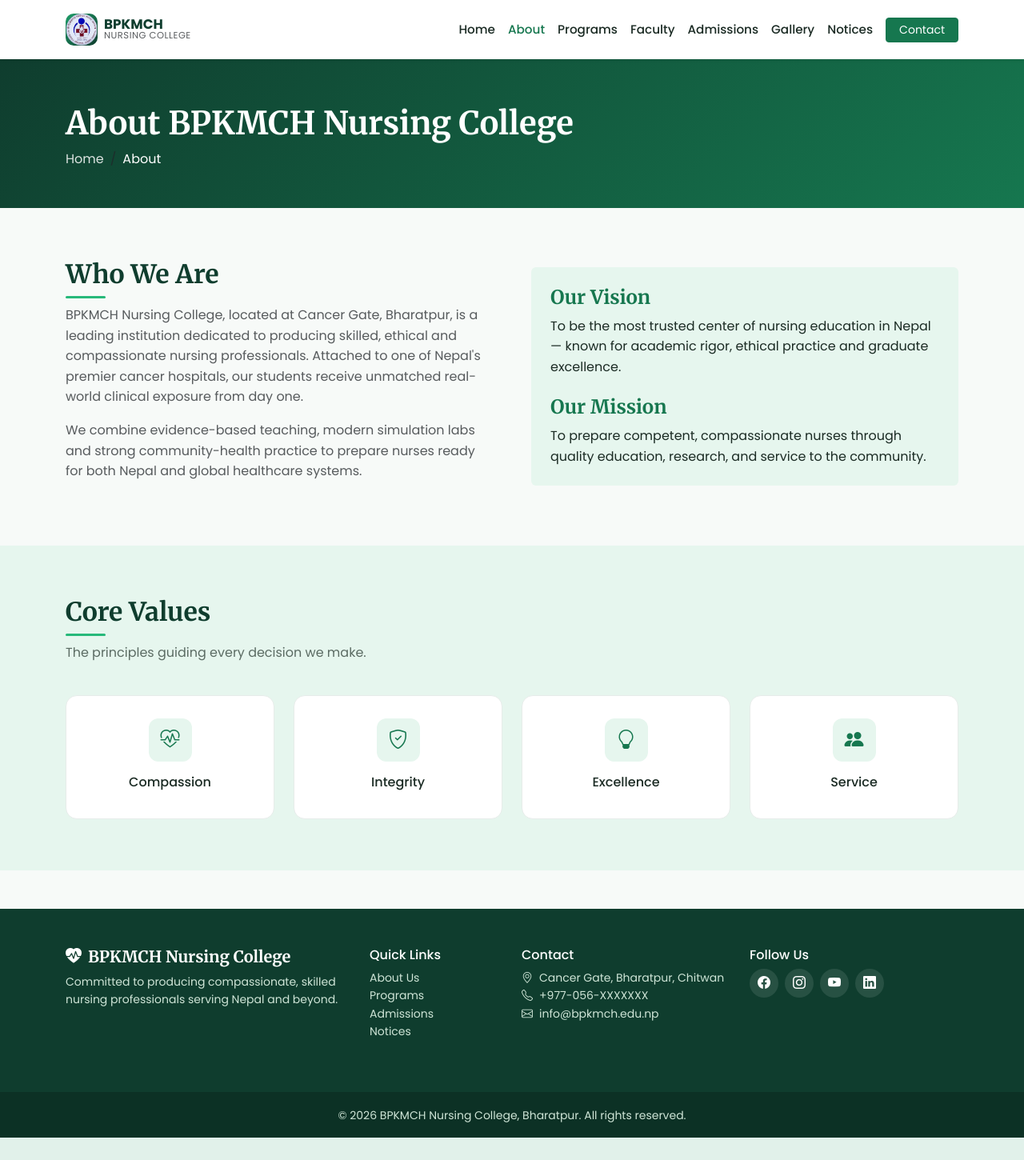
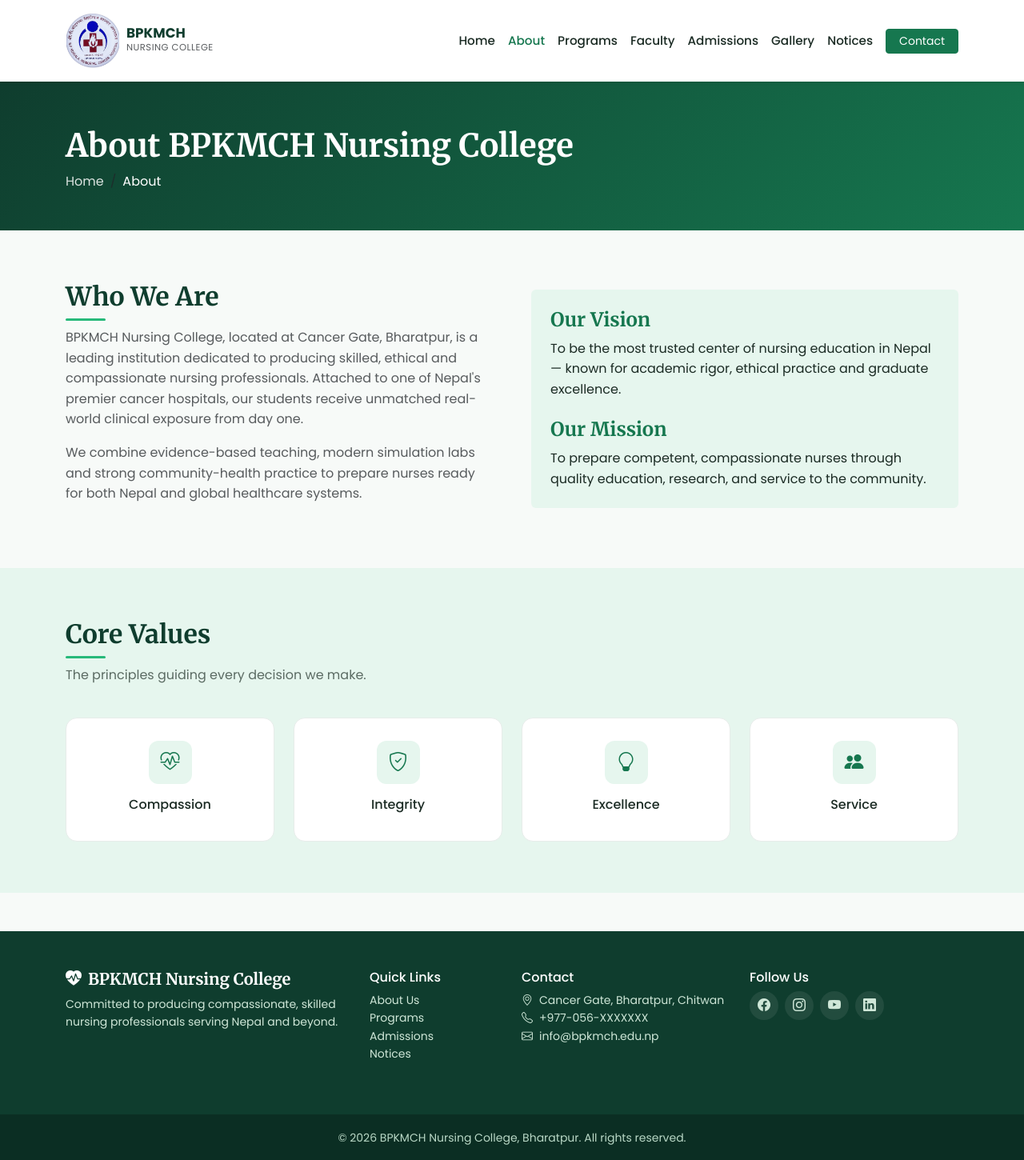
Before and after one commit to GowinG7/Nursing_college_website, a PHP site: page /about.php in a window 1280 px wide. Shown: the whole page at 80% size. Before the commit the page ends 1422 px from the top, so only its background shows below. Run offline with PHP 8.4, Linux system fonts and the light colour scheme.

Commit message:
adjusting brand logo and footer logo

```diff
--- a/assets/css/style.css
+++ b/assets/css/style.css
@@ -21,22 +21,6 @@ body {
   background: var(--bg);
   line-height: 1.6;
 }
-.logo-img {
-  height: 40px; /* adjust size */
-  width: auto;
-  vertical-align: middle;
-}
-
-.brand-text strong {
-  font-size: 18px;
-  line-height: 1.2;
-}
-
-.brand-text small {
-  font-size: 12px;
-  line-height: 1.2;
-}
-
 h1,
 h2,
 h3,
@@ -55,15 +39,18 @@ a {
   padding: 0.75rem 0;
 }
 .brand-logo {
-  width: 40px;
-  height: 40px;
-  border-radius: 10px;
-  background: linear-gradient(135deg, var(--green-600), var(--green-900));
-  color: #fff;
-  display: inline-flex;
+  width: 68px;
+  height: 68px;
+  display: flex;
   align-items: center;
   justify-content: center;
-  font-size: 1.2rem;
+  flex-shrink: 0;
+}
+
+.brand-logo img {
+  width: 100%;
+  height: 100%;
+  object-fit: contain;
 }
 .brand-text strong {
   display: block;
@@ -421,3 +408,94 @@ section {
     padding: 2rem;
   }
 }
+
+/* ===== Footer fix: logo + text alignment ===== */
+.site-footer {
+  background: #0f3d2e;
+  color: #cfe7d8;
+}
+.site-footer a {
+  color: #cfe7d8;
+  text-decoration: none;
+  transition: color 0.2s;
+}
+.site-footer a:hover {
+  color: #fff;
+}
+
+.footer-brand {
+  display: flex;
+  align-items: center;
+  gap: 16px;
+}
+.footer-logo {
+  width: 80px;
+  height: 80px;
+  object-fit: contain;
+  flex-shrink: 0;
+}
+.footer-brand-text {
+  display: flex;
+  flex-direction: column;
+  line-height: 1.1;
+}
+.footer-brand-text strong {
+  color: #fff;
+  font-size: 1.5rem;
+  letter-spacing: 0.5px;
+}
+.footer-brand-text span {
+  font-size: 0.85rem;
+  color: #b9d8c6;
+}
+
+.footer-title {
+  color: #fff;
+  font-weight: 600;
+  margin-bottom: 0.85rem;
+  position: relative;
+  padding-bottom: 0.4rem;
+}
+.footer-title::after {
+  content: "";
+  position: absolute;
+  left: 0;
+  bottom: 0;
+  width: 32px;
+  height: 2px;
+  background: #28a745;
+  border-radius: 2px;
+}
+.footer-list li {
+  margin-bottom: 0.45rem;
+}
+
+.social-links a {
+  display: inline-flex;
+  align-items: center;
+  justify-content: center;
+  width: 36px;
+  height: 36px;
+  border-radius: 50%;
+  background: rgba(255, 255, 255, 0.08);
+  font-size: 1rem;
+}
+.social-links a:hover {
+  background: #28a745;
+  color: #fff;
+}
+
+.footer-bottom {
+  background: rgba(0, 0, 0, 0.25);
+  color: #b9d8c6;
+}
+
+@media (max-width: 575.98px) {
+  .footer-brand {
+    justify-content: flex-start;
+  }
+  .footer-logo {
+    width: 50px;
+    height: 50px;
+  }
+}
```
